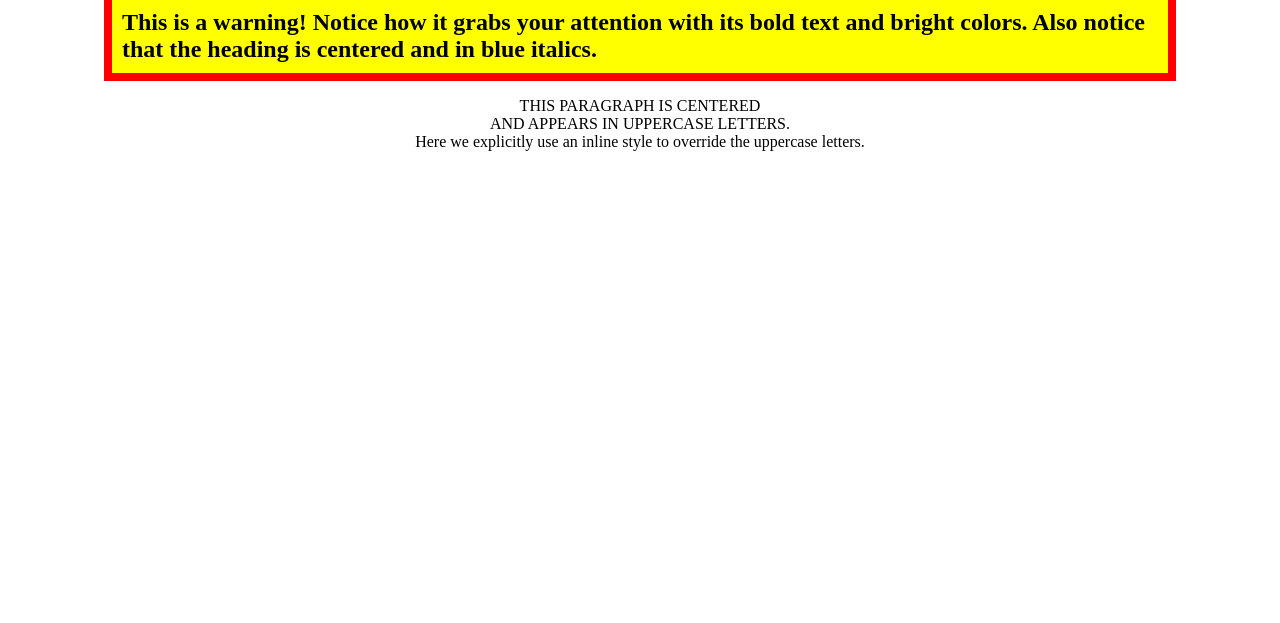
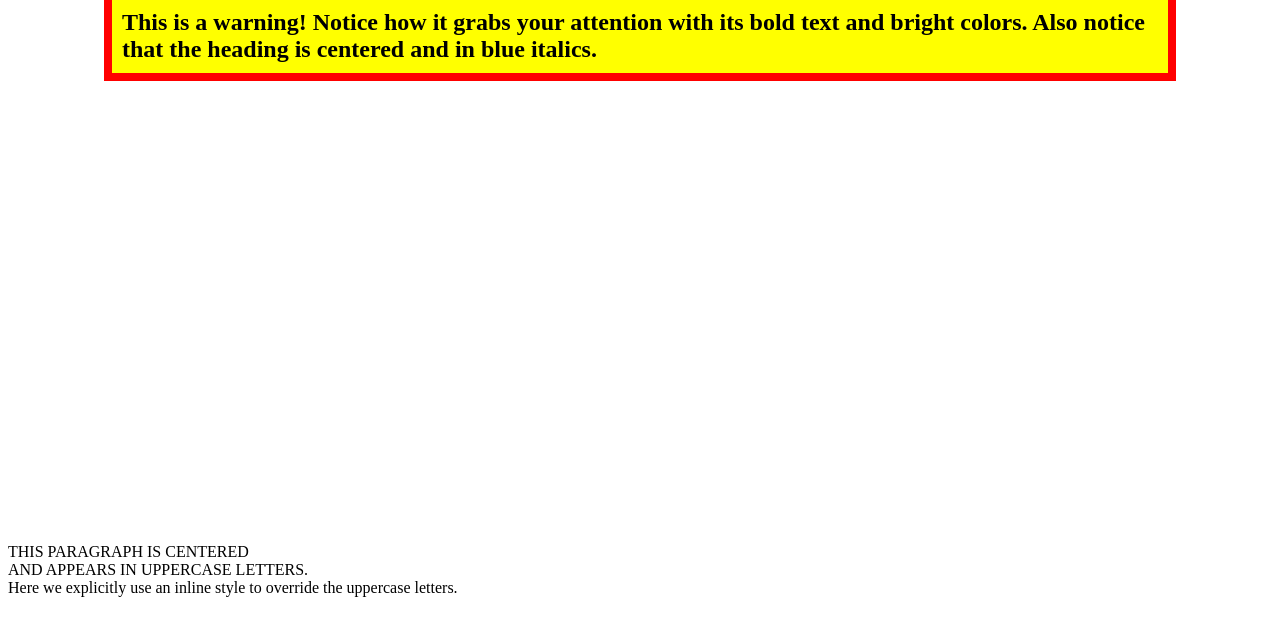
Before and after one commit to perrychen901105/JS_Guide_Learning, a plain HTML site: page chapter16_code/index.html in a window 1280 px wide. Shown: the part 177-800 px from the top of the page. Drawn offline with Linux system fonts and the light colour scheme.

```diff
--- a/chapter16_code/index.html
+++ b/chapter16_code/index.html
@@ -23,7 +23,7 @@
     }
 
     #special {
-      text-align: center;
+      text-align: centfer;
       text-transform: uppercase;
     }
   </style>
@@ -37,7 +37,7 @@
     Notice how it grabs your attention with its bold text and bright colors.
     Also notice that the heading is centered and in blue italics.
   </div>
-  <p id="special">
+  <p id="special" style = "position: absolute; bottom: 10px; width: 100%;">
     This paragraph is centered<br>
     and appears in uppercase letters.<br>
     <span style="text-transform: none;">
```
